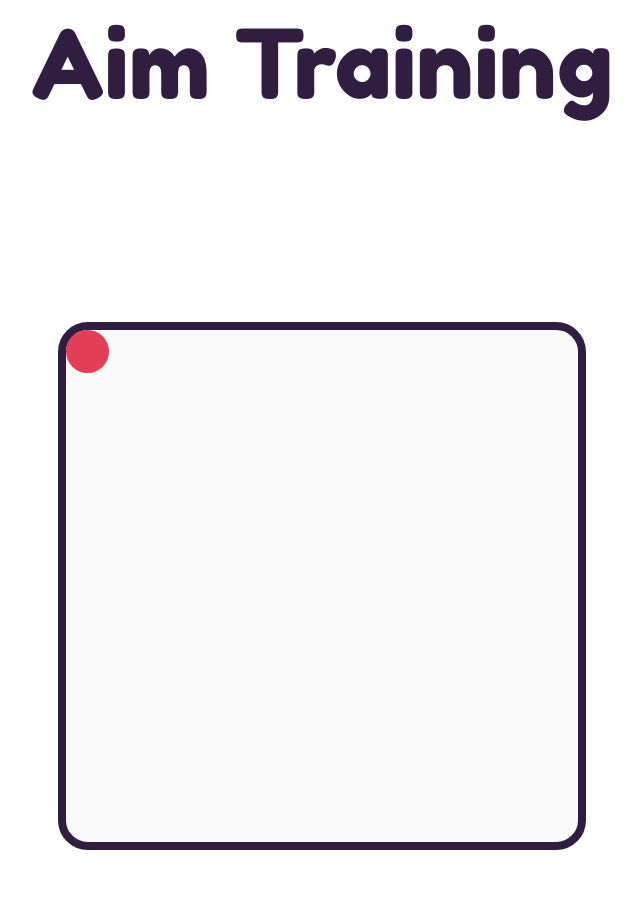
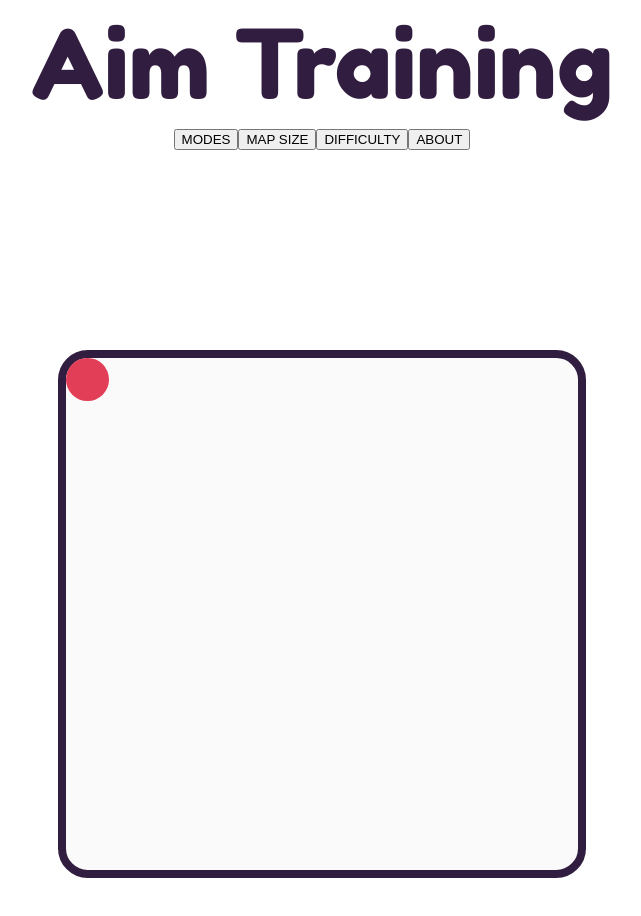
Before and after one commit to nmatynia/aim-training, a React (Create React App) app: page / in a window 1280 px wide. Shown: the top 916 px of the page, without its empty margins (318-959 px from the left). Built offline with nearby package versions, Linux system fonts and the light colour scheme.

Commit message:
Initialized Nav component

```diff
--- a/src/App.tsx
+++ b/src/App.tsx
@@ -2,11 +2,12 @@ import React from 'react';
 import logo from './logo.svg';
 import './App.css';
 import GameArea from './Components/GameArea';
-
+import Nav from './Components/Nav';
 const App: React.FC = () =>{
   return (
     <div className="App">
         <h1 className ="appHeader">Aim Training</h1>
+        <Nav/>
         <GameArea/>
 
     </div>
--- /dev/null
+++ b/src/Components/Nav.tsx
@@ -0,0 +1,14 @@
+import React from "react";
+import '../Styles/Nav.css'
+const Nav:React.FC = () =>{
+    return(
+        <div className="Nav">
+            <button>MODES</button>
+            <button>MAP SIZE</button>
+            <button>DIFFICULTY</button>
+            <button>ABOUT</button>
+        </div>
+    )
+}
+
+export default Nav;
```
Also changed, not shown: src/Styles/Nav.css (added).
